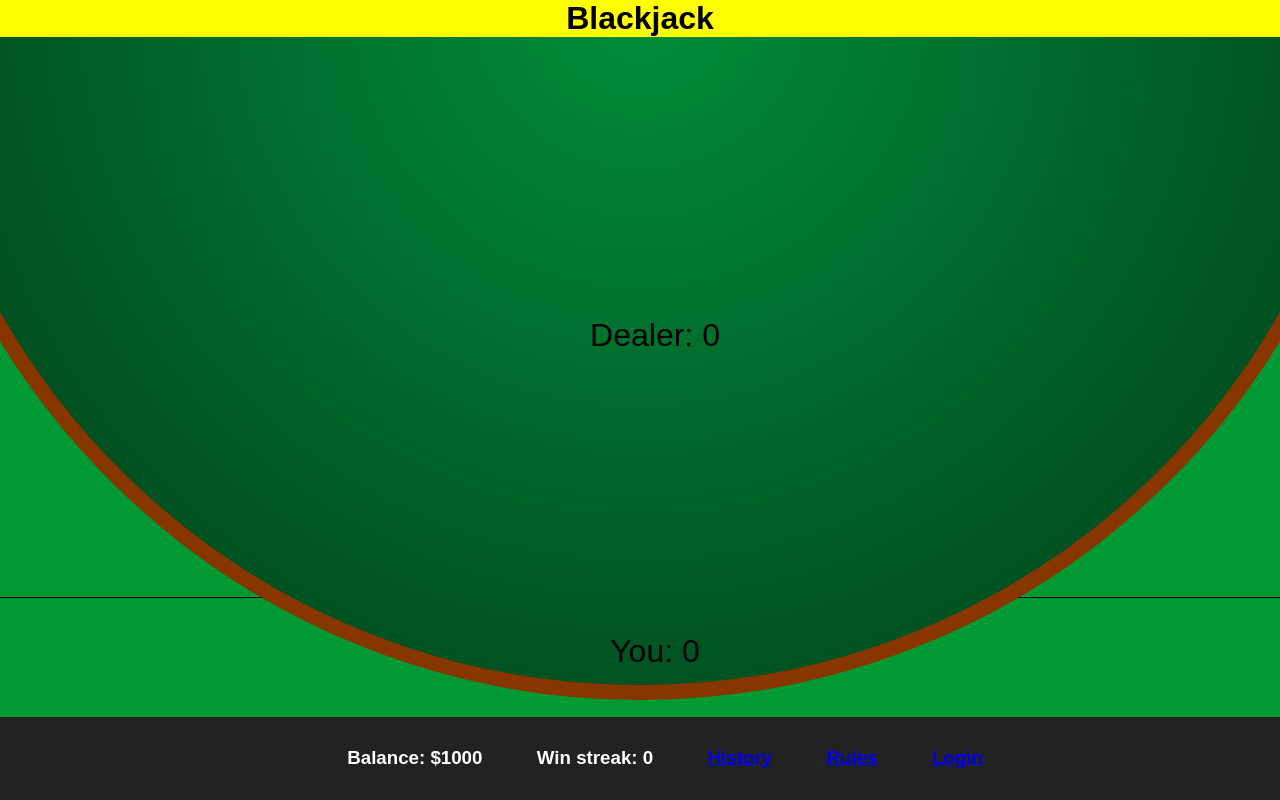
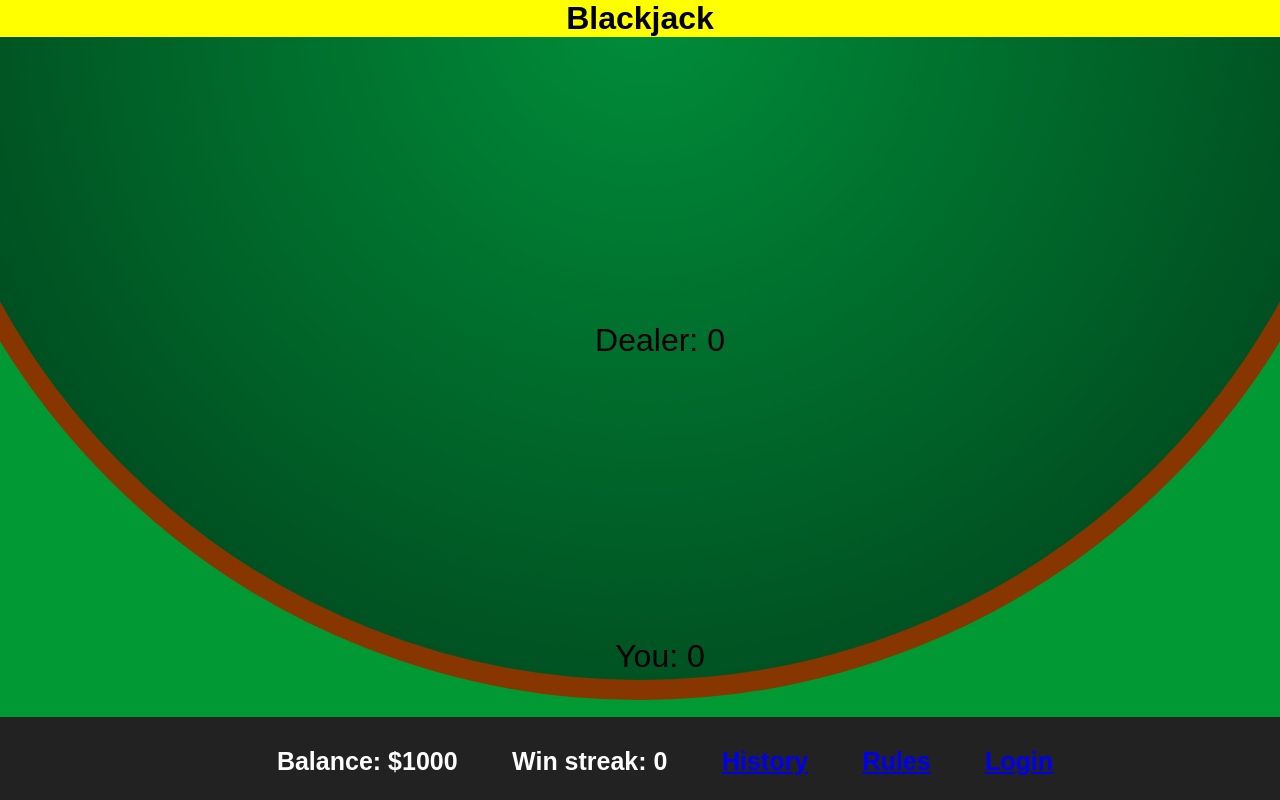
Before and after one commit to spoturno/blackjack, a plain HTML site: page index.html in a window 1280 px wide. Drawn offline with Linux system fonts and the light colour scheme.

Commit message:
user.js file

```diff
--- a/style.css
+++ b/style.css
@@ -48,7 +48,7 @@ body {
   height: 1400px;
   width: 1500px;
   border-radius: 0 0 1450px 1450px;
-  border: 15px solid #873600;
+  border: 20px solid #873600;
   background: rgb(0, 142, 58);
   background: radial-gradient(
     circle,
@@ -91,7 +91,6 @@ body {
 }
 /*Buttons section*/
 .game__buttons {
-  border-top: 1px solid black;
   text-align: center;
   height: 15%;
   background-color: #093;
@@ -105,11 +104,11 @@ body {
 .game__buttons-button {
   display: inline-block;
   height: 40px;
-  width: 50px;
+  width: 70px;
   background-color: red;
   text-align: center;
-  border: 2px solid black;
-  border-radius: 5px;
+  border: 1px solid black;
+  border-radius: 3px;
   margin: 10px;
   font-size: 15px;
 }
@@ -137,4 +136,5 @@ body {
   display: inline-block;
   margin-left: 50px;
   margin-top: 30px;
+  font-size: 25px;
 }
```
Also changed, not shown: user.js (added, +14 -0 lines).
